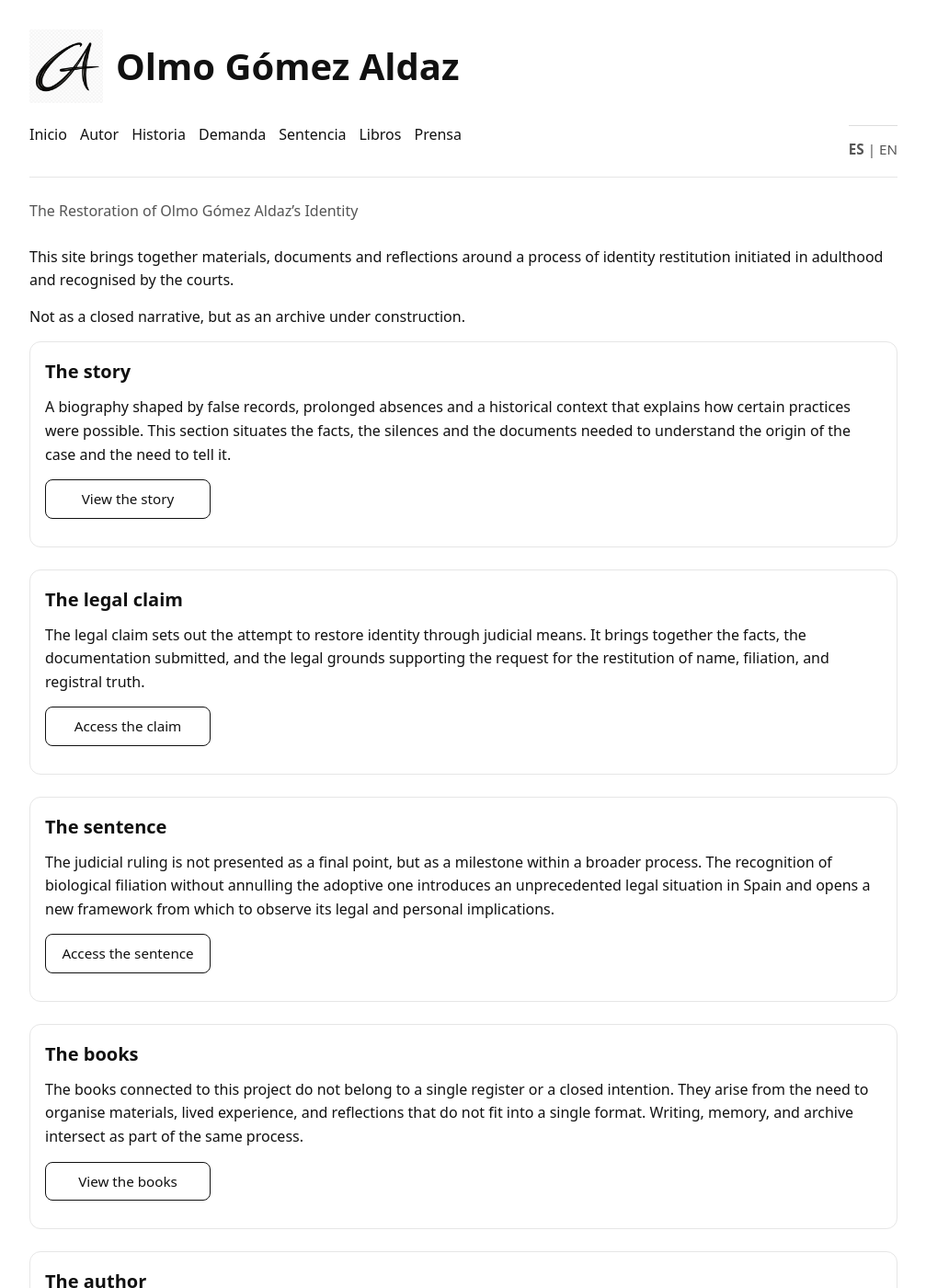
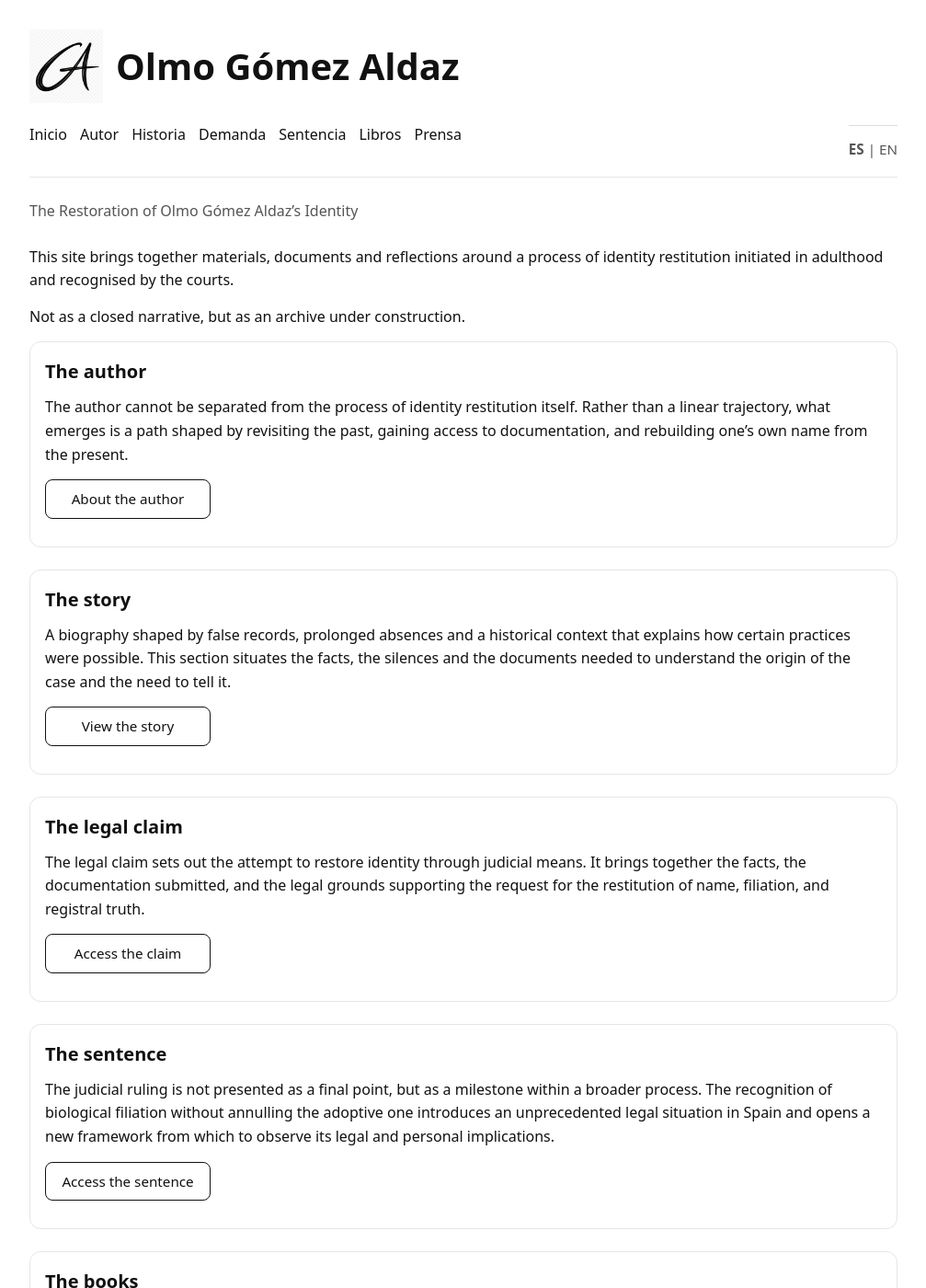
Before and after one commit to olmogaldaz/olmogaldaz.github.io, a Jekyll site: the page built from en/index.html, in a window 1280 px wide and 1400 px high. Shown: the whole window at 92% size, without its empty margins (136-1143 px from the left). Built offline with Jekyll 4.4.1, drawn with Linux system fonts in a browser that asks for light colours; some of the changed text lies outside the part shown.

Commit message:
Update index.html

```diff
--- a/en/index.html
+++ b/en/index.html
@@ -20,6 +20,18 @@ description: Materials, documents and reflections around a judicially recognised
   <p>
     Not as a closed narrative, but as an archive under construction.
   </p>
+
+  <div class="card">
+    <h2>The author</h2>
+    <p>
+      The author cannot be separated from the process of identity restitution itself. Rather than a
+      linear trajectory, what emerges is a path shaped by revisiting the past, gaining access to
+      documentation, and rebuilding one’s own name from the present.
+    </p>
+    <p>
+      <a class="cta" href="/en/author/">About the author</a>
+    </p>
+  </div>
 
   <div class="card">
     <h2>The story</h2>
@@ -45,7 +57,6 @@ description: Materials, documents and reflections around a judicially recognised
       </a>
     </p>
   </div>
-
 
   <div class="card">
     <h2>The sentence</h2>
@@ -73,18 +84,6 @@ description: Materials, documents and reflections around a judicially recognised
   </div>
 
   <div class="card">
-    <h2>The author</h2>
-    <p>
-      The author cannot be separated from the process of identity restitution itself. Rather than a
-      linear trajectory, what emerges is a path shaped by revisiting the past, gaining access to
-      documentation, and rebuilding one’s own name from the present.
-    </p>
-    <p>
-      <a class="cta" href="/en/author/">About the author</a>
-    </p>
-  </div>
-
-  <div class="card">
     <h2>Press</h2>
     <p>
       Media coverage is part of how the case has unfolded. The different reports show how the facts
```
Lines whose indentation alone changed are shown as unchanged.
